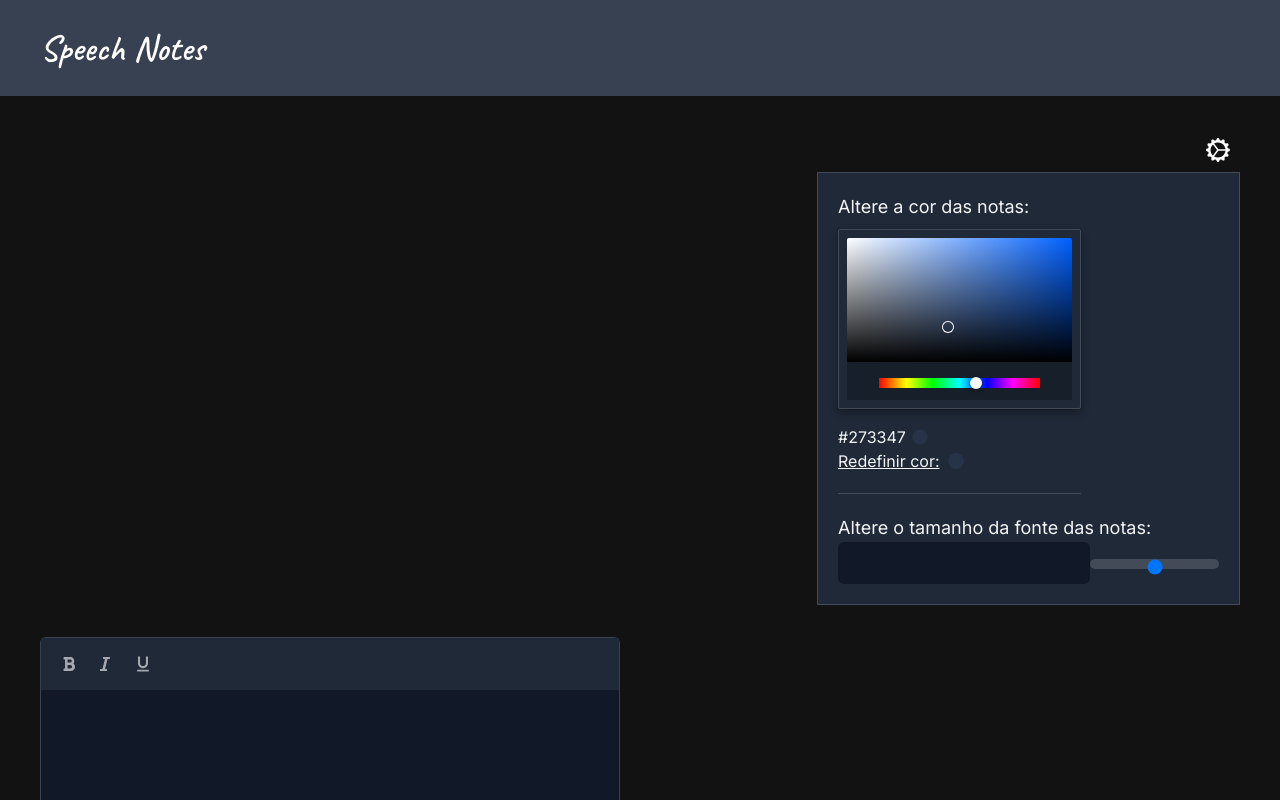
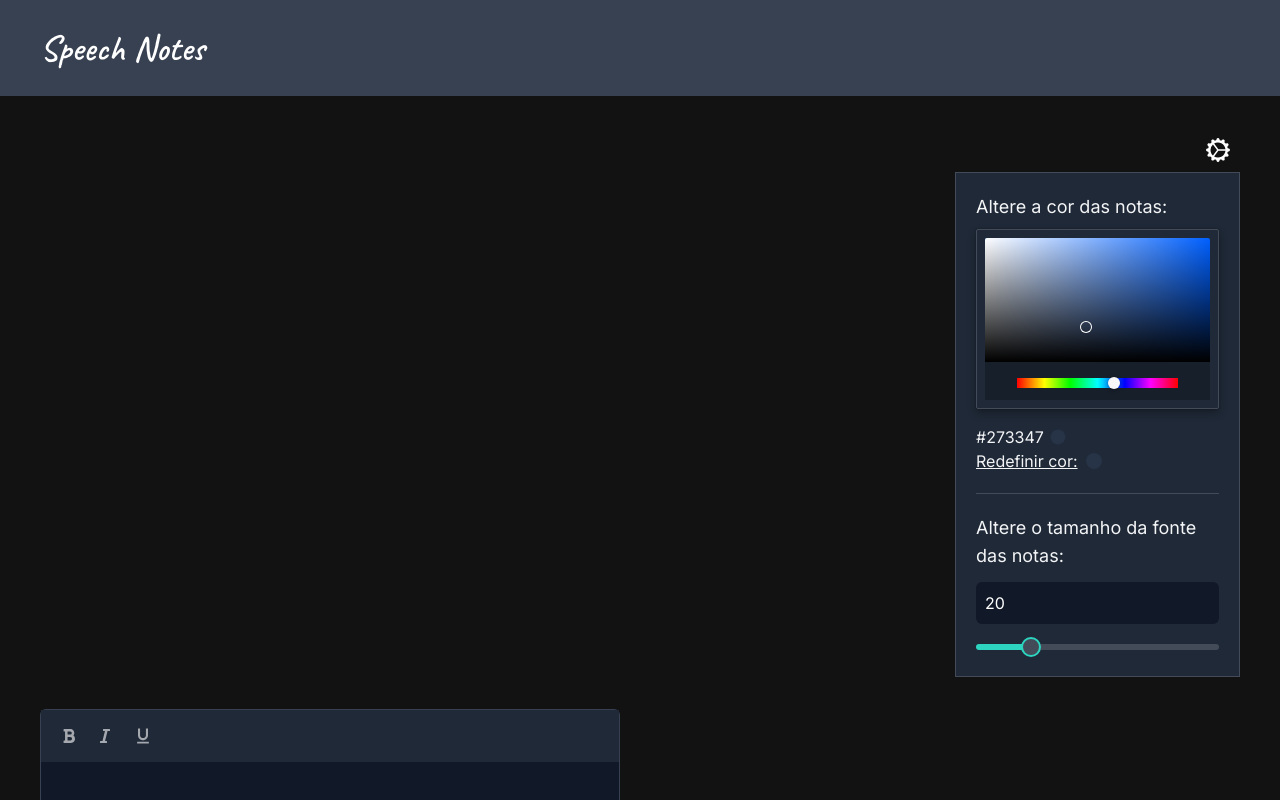
Before and after one commit to gabrielalencs/Quick-Notes, a React (Vite) app: page / in a window 1280 px wide. Shown: the top 800 px of the page. Built offline with nearby package versions, Linux system fonts and the light colour scheme.

Commit message:
feat: synchronize number and range inputs

```diff
--- a/src/App.css
+++ b/src/App.css
@@ -30,26 +30,34 @@ svg {
 }
 
 
+/* configuration inputs */
+
 input[type="number"]::-webkit-inner-spin-button,
 input[type="number"]::-webkit-outer-spin-button {
     -webkit-appearance: none;
     margin: 0;
 }
 
-input[type="range"]::-webkit-slider-thumb {
+.customRange {
+    -webkit-appearance: none;
+    width: 100%;
+    height: 6px;
+    border-radius: 5px;
+    outline: none;
+    transition: background 0.3s ease;
+}
+
+.customRange::-webkit-slider-thumb {
     -webkit-appearance: none;
     appearance: none;
-    background-color: red !important;
-}
-
-input[type="range"]::-webkit-slider-runnable-track {
-    background-color: #424B57;
-    height: 10px;
-    border-radius: 20px;
-}
-
-input[type="range"]::-moz-range-progress  {
-    background-color: #2DD4BF;
+    width: 20px;
+    height: 20px;
+    background: #424B57;
+    border: 2px solid #2DD4BF;
+    border-radius: 50%;
+    cursor: pointer;
+    transition: all .2s;
+    cursor: grab;
 }
 
 
@@ -140,13 +148,13 @@ input[type="range"]::-moz-range-progress  {
     margin-bottom: 0 !important;
 }
 
-.flexbox-fix>div:last-child > div:nth-child(1) {
+.flexbox-fix>div:last-child>div:nth-child(1) {
     /* display: none !important;  */
     position: relative !important;
     right: 1rem !important;
 }
 
-.flexbox-fix>div:last-child > div:nth-child(2) {
+.flexbox-fix>div:last-child>div:nth-child(2) {
     display: none !important;
 }
 
--- a/src/components/SettingsContainer/index.jsx
+++ b/src/components/SettingsContainer/index.jsx
@@ -17,6 +17,25 @@ const SettingsContainer = ({ colorPickerValue, updatePickerColor }) => {
     const handleChangeComplete = (colorPickerValue) => updatePickerColor(colorPickerValue.hex);
 
     const resetNoteColor = () => updatePickerColor('#273347');
+
+    const [valueSynchronizedInputs, setValueSynchronizedInputs] = useState(20);
+
+    const handleChangeNumberInput = (e) => {
+        const newValue = e.target.value;
+
+        if (newValue === "") {
+            setValueSynchronizedInputs("");
+        } else {
+            const clampedValue = Math.max(0, Math.min(100, Number(newValue)));
+            setValueSynchronizedInputs(clampedValue);
+        }
+    };
+
+    const handleChangeRangeInput = (e) => {
+        setValueSynchronizedInputs(e.target.value);
+    };
+
+
 
 
     return (
@@ -45,13 +64,29 @@ const SettingsContainer = ({ colorPickerValue, updatePickerColor }) => {
                 </div>
 
                 <div className="mt-5">
-                    <h3 className="text-[#f3f4f6] text-lg">Altere o tamanho da fonte das notas:</h3>
-                    <div>
+                    <h3 className="text-[#f3f4f6] text-lg w-60">Altere o tamanho da fonte das notas:</h3>
+                    <div className="mt-3">
                         <input
                             type="number"
-                            className="bg-[#111827] p-2 rounded-md duration-200 border-[1px] border-transparent text-white focus:outline-none hover:border-[#2dd4bf] focus:border-[#2dd4bf] focus:shadow-md focus:shadow-[#2dd4bf33]"
+                            min="1"
+                            max="100"
+                            value={valueSynchronizedInputs}
+                            onChange={handleChangeNumberInput}
+                            className="bg-[#111827] p-2 rounded-md duration-200 w-full border-[1px] border-transparent text-white focus:outline-none hover:border-[#2dd4bf] focus:border-[#2dd4bf] focus:shadow-md focus:shadow-[#2dd4bf33]"
                         />
-                        <input type="range" />
+                        <div className="range-container mt-2">
+                            <input
+                                type="range"
+                                min="0"
+                                max="100"
+                                value={valueSynchronizedInputs === "" ? 0 : valueSynchronizedInputs}
+                                onChange={handleChangeRangeInput}
+                                style={{
+                                    background: `linear-gradient(to right, #2DD4BF ${valueSynchronizedInputs}%, #424B57 ${valueSynchronizedInputs}%)`
+                                }}
+                                className="customRange"
+                            />
+                        </div>
                     </div>
                 </div>
             </div>
```
